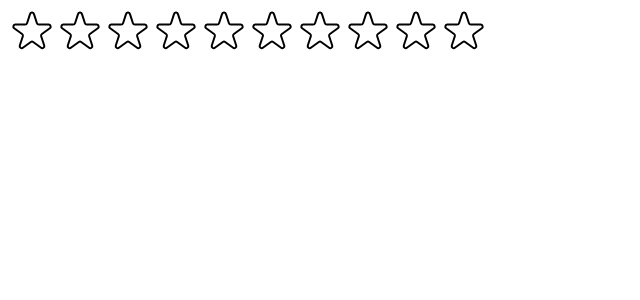
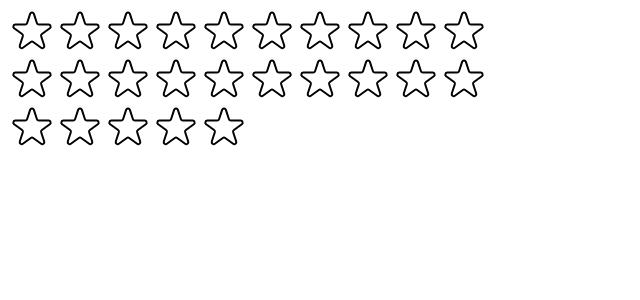
Before and after one commit to FezanMuhammadAli/usepopcorn, a React (Create React App) app: page / in a window 1280 px wide. Shown: the top 300 px of the page, without its empty margins (0-640 px from the left). Built offline with nearby package versions, Linux system fonts and the light colour scheme.

Commit message:
Some Changes have done in index.js to check differentbeahviour of component

```diff
--- a/src/index.js
+++ b/src/index.js
@@ -8,5 +8,12 @@ const root = ReactDOM.createRoot(document.getElementById("root"));
 root.render(
   <React.StrictMode>
     <StarRating maxrating={10} />
+    <StarRating size={24} color="red" />
+    <StarRating
+      color="orange"
+      size={35}
+      maxrating={5}
+      messages={["Terrible", "Good", "Okay", "Best", "Amazing"]}
+    />
   </React.StrictMode>
 );
```
